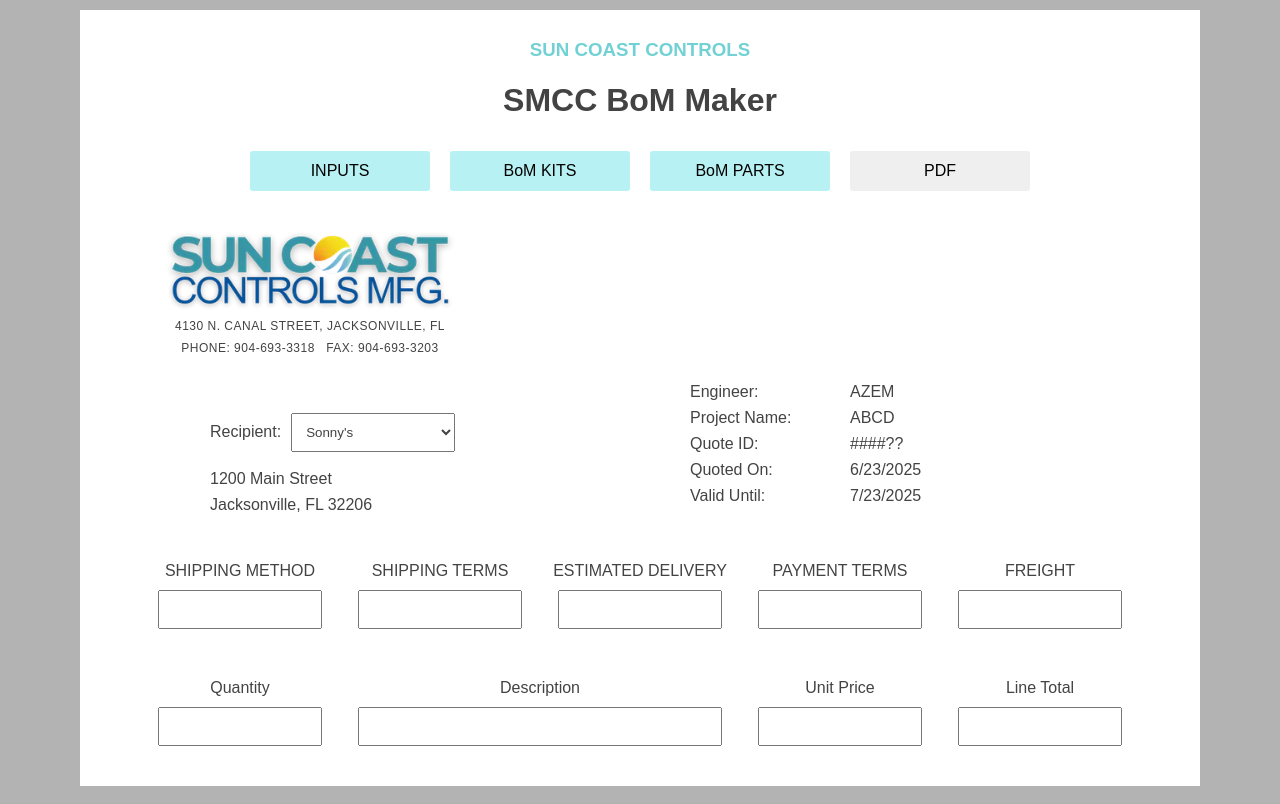
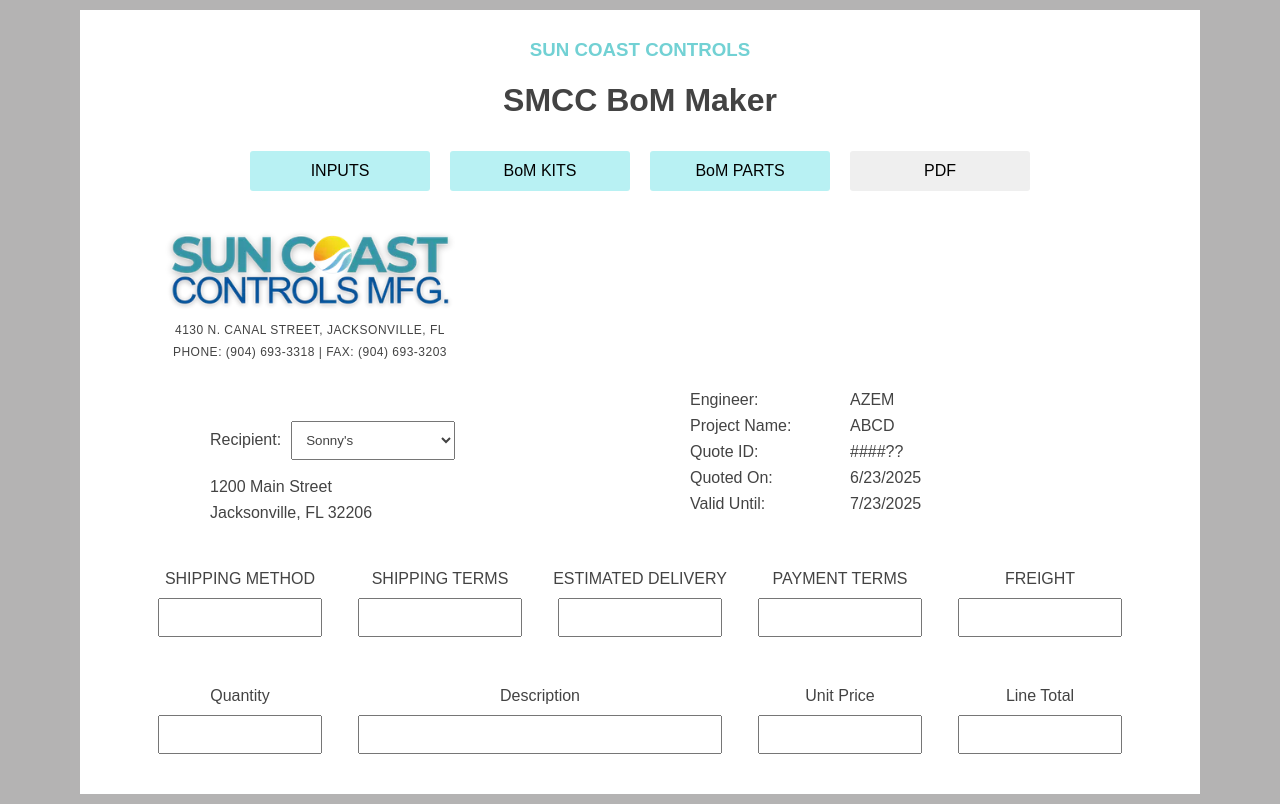
Before and after one commit to adashe/smcc-bom-maker, a React (Create React App) app: page / in a window 1280 px wide. Both pictures are taken after a click on the button "PDF". Built offline with nearby package versions, Linux system fonts and the light colour scheme.

Commit message:
updated letterhead spacing

```diff
--- a/src/Letterhead.js
+++ b/src/Letterhead.js
@@ -6,10 +6,7 @@ export function Letterhead() {
             <img src={logo} alt="sun coast logo" />
             <div className="address">
                 <div>4130 N. CANAL STREET, JACKSONVILLE, FL</div>
-                <div className="phone">
-                    <div>PHONE: 904-693-3318</div>
-                    <div>FAX: 904-693-3203</div>
-                </div>
+                <div>PHONE: (904) 693-3318 | FAX: (904) 693-3203</div>
             </div>
         </div>
     );
--- a/src/index.css
+++ b/src/index.css
@@ -153,27 +153,23 @@ div.wide-col {
     font-size: 14px;
 }
 .letterhead {
-    text-align: left;
     width: 300px;
     margin: 10px 10px 10px 60px;
     padding: 10px;
     font-size: 12px;
+    align-items: center;
 }
 .letterhead img {
     width: 300px;
+    align-items: center;
 }
 .address {
-    width: 280px;
-    margin: 0 10px;
     font-size: 12px;
     letter-spacing: 0.5px;
     text-align: center;
 }
-.phone {
-    display: flex;
-    text-align: center;
-    justify-content: space-evenly;
-    margin-top: 8px;
+.address div {
+    padding: 4px;
 }
 
 .pdf-row {
```
